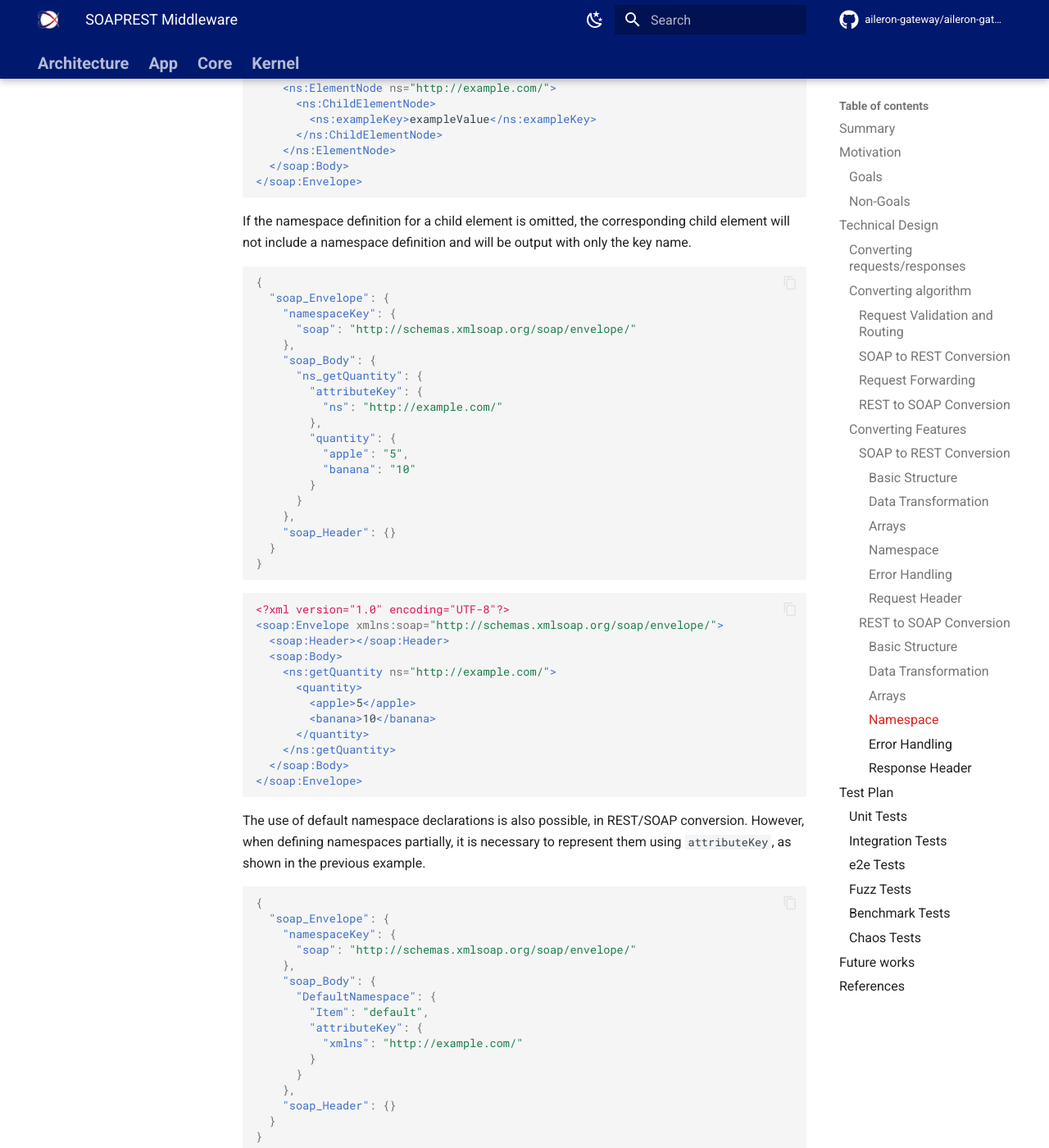
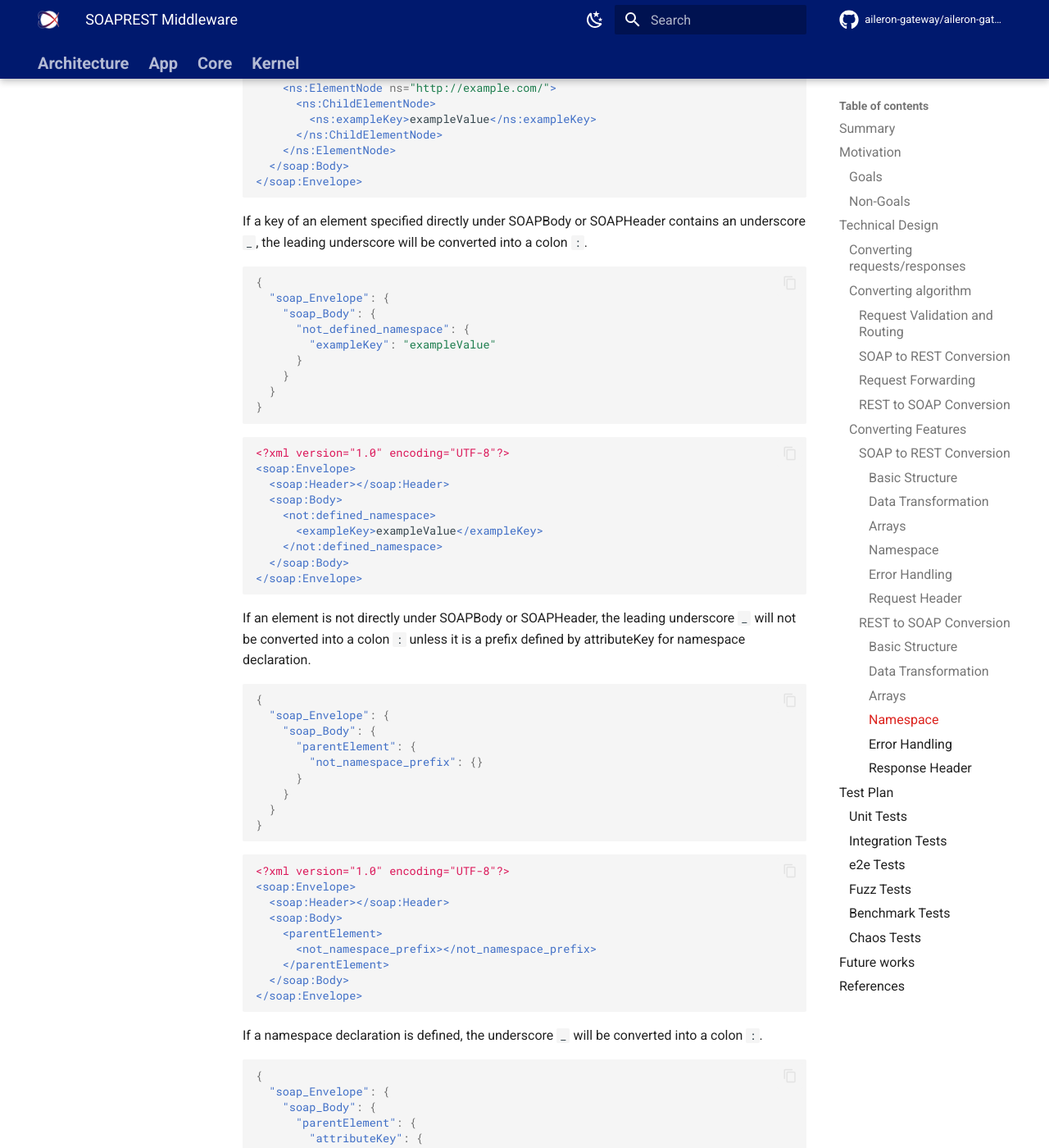
Before and after one commit to aileron-gateway/aileron-gateway, an MkDocs documentation site: the page built from docs/app/middleware/soaprest.md, in a window 1280 px wide and 1400 px high, scrolled down 25663 px. Shown: the whole window at 82% size. Built offline with MkDocs 1.6.1 and Material for MkDocs 9.7.7, drawn with Linux system fonts in a browser that asks for light colours; comment, search, counter and statistics services are not loaded; some of the changed text lies outside the part shown.

Commit message:
add explanation about handling attributeKey

````diff
--- a/docs/app/middleware/soaprest.md
+++ b/docs/app/middleware/soaprest.md
@@ -1256,6 +1256,87 @@ When defining partial namespaces, you can use the key name specified in `attribu
 </soap:Envelope>
 ```
 
+If a key of an element specified directly under SOAPBody or SOAPHeader contains an underscore `_`, the leading underscore will be converted into a colon `:`.
+
+```json
+{
+  "soap_Envelope": {
+    "soap_Body": {
+      "not_defined_namespace": {
+        "exampleKey": "exampleValue"
+      }
+    }
+  }
+}
+```
+
+```xml
+<?xml version="1.0" encoding="UTF-8"?>
+<soap:Envelope>
+  <soap:Header></soap:Header>
+  <soap:Body>
+    <not:defined_namespace>
+      <exampleKey>exampleValue</exampleKey>
+    </not:defined_namespace>
+  </soap:Body>
+</soap:Envelope>
+```
+
+If an element is not directly under SOAPBody or SOAPHeader, the leading underscore `_` will not be converted into a colon `:` unless it is a prefix defined by attributeKey for namespace declaration.
+
+```json
+{
+  "soap_Envelope": {
+    "soap_Body": {
+      "parentElement": {
+        "not_namespace_prefix": {}
+      }
+    }
+  }
+}
+```
+
+```xml
+<?xml version="1.0" encoding="UTF-8"?>
+<soap:Envelope>
+  <soap:Header></soap:Header>
+  <soap:Body>
+    <parentElement>
+      <not_namespace_prefix></not_namespace_prefix>
+    </parentElement>
+  </soap:Body>
+</soap:Envelope>
+```
+
+If a namespace declaration is defined, the underscore `_` will be converted into a colon `:`.
+
+```json
+{
+  "soap_Envelope": {
+    "soap_Body": {
+      "parentElement": {
+        "attributeKey": {
+          "ns": "http://example.com/"
+        },
+        "ns_prefix": {}
+      }
+    }
+  }
+}
+```
+
+```xml
+<?xml version="1.0" encoding="UTF-8"?>
+<soap:Envelope>
+  <soap:Header></soap:Header>
+  <soap:Body>
+    <parentElement ns="http://example.com/">
+      <ns_prefix></ns_prefix>
+    </parentElement>
+  </soap:Body>
+</soap:Envelope>
+```
+
 If the namespace definition for a child element is omitted, the corresponding child element will not include a namespace definition and will be output with only the key name.
 
 ```json
@@ -1452,7 +1533,7 @@ When namespace definitions are present in the SOAP Envelope, underscores will be
       "soap": "http://schemas.xmlsoap.org/soap/envelope/"
     },
     "soap_Body": {
-      "e_SomeNode": {
+      "SomeNode": {
         "attributeKey": {
           "prefix_attrkey": "attrValue"
         },
@@ -1468,9 +1549,9 @@ When namespace definitions are present in the SOAP Envelope, underscores will be
 <soap:Envelope xmlns:prefix="http://example.com/" xmlns:soap="http://schemas.xmlsoap.org/soap/envelope/" encodingStyle="http://schemas.xmlsoap.org/soap/encoding/">
   <soap:Header></soap:Header>
   <soap:Body>
-    <e:SomeNode prefix:attrkey="attrValue">
+    <SomeNode prefix:attrkey="attrValue">
       <testKey>testValue</testKey>
-    </e:SomeNode>
+    </SomeNode>
   </soap:Body>
 </soap:Envelope>
 ```
````
